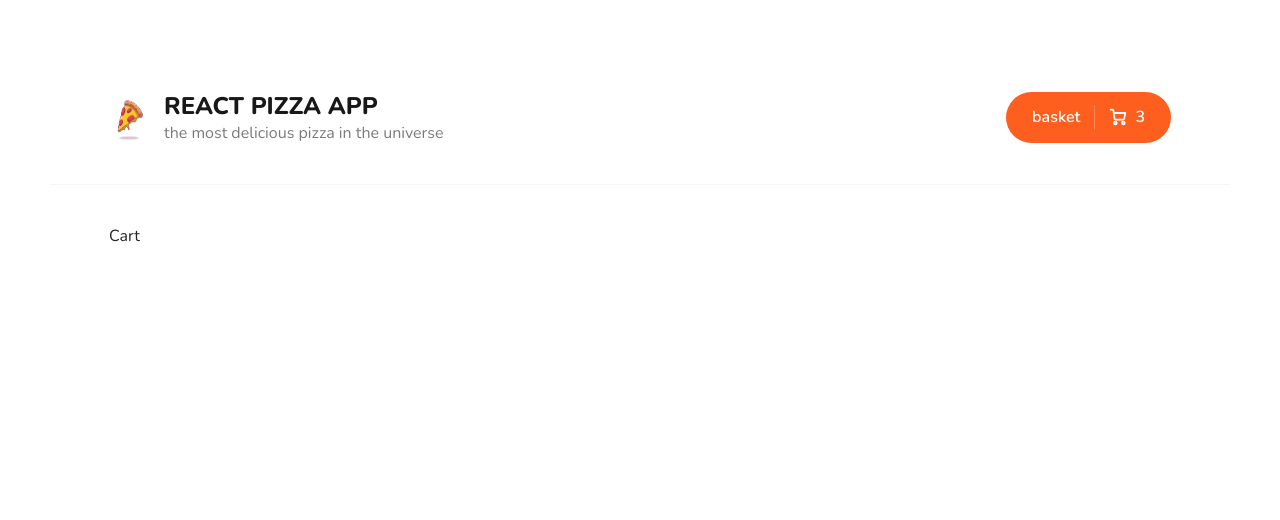
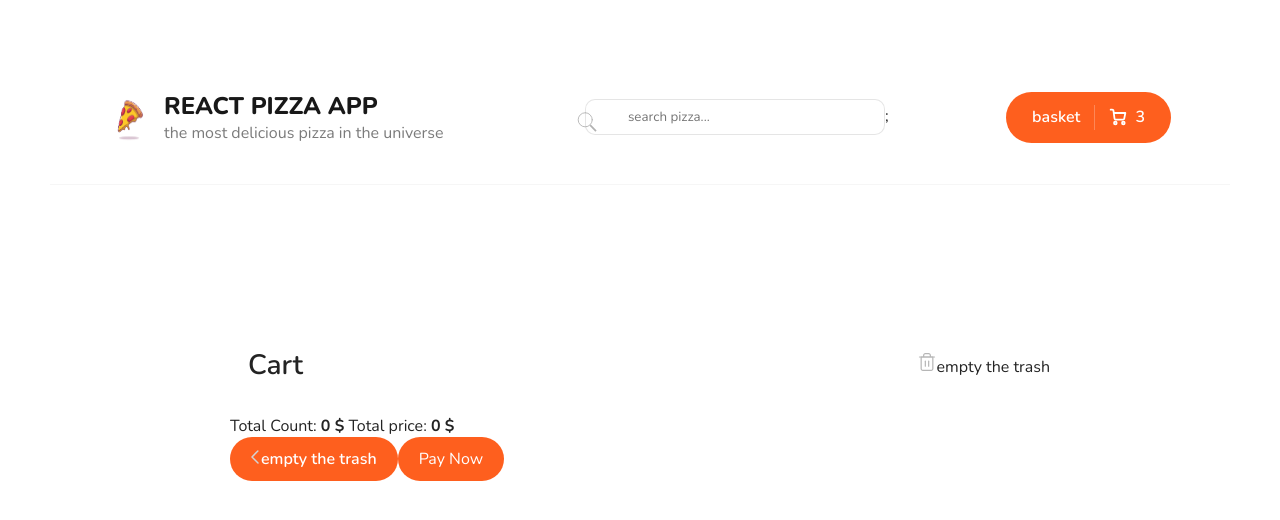
Before and after one commit to UnderaWater/pizza-app, a React (Create React App) app: page /cart in a window 1280 px wide. Shown: the top 520 px of the page. Built offline with nearby package versions, Linux system fonts and the light colour scheme.

Commit message:
add: added page cart and search component

```diff
--- a/src/components/Header.jsx
+++ b/src/components/Header.jsx
@@ -1,6 +1,7 @@
 import React from 'react';
 import { Link } from 'react-router-dom';
 import logo from '../assets/image/logo.webp';
+import Search from './Search';
 
 const Header = () => {
   return (
@@ -15,6 +16,7 @@ const Header = () => {
             </div>
           </div>
         </Link>
+        <Search />
         <div className="header__cart">
           <Link to="/cart" className="button button--cart">
             <span>basket</span>
--- /dev/null
+++ b/src/components/Search/Search.module.scss
@@ -0,0 +1,26 @@
+.root {
+  position: relative;
+}
+
+.input {
+  border: 1px solid rgba(0, 0, 0, 0.1);
+  padding: 8px 15px;
+  padding-left: 42px;
+  width: 300px;
+  border-radius: 10px;
+  transition: all 0.15s ease-in-out;
+
+  &:focus {
+    border: 2px solid rgba(0, 0, 0, 0.1);
+    width: 400px;
+  }
+}
+
+.icon {
+  width: 24px;
+  height: 22px;
+  opacity: 0.3;
+  position: relative;
+  left: 14px;
+  top: 12px;
+}
--- /dev/null
+++ b/src/components/Search/index.jsx
@@ -0,0 +1,44 @@
+import React from 'react';
+
+import styles from './Search.module.scss';
+
+const Search = () => {
+  return (
+    <div className={styles.root}>
+      <svg
+        className={styles.icon}
+        enable-background="new 0 0 50 50"
+        height="50px"
+        id="Layer_1"
+        version="1.1"
+        viewBox="0 0 50 50"
+        width="50px"
+        xmlns="http://www.w3.org/2000/svg">
+        <rect fill="none" height="50" width="50" />
+        <circle
+          cx="21"
+          cy="20"
+          fill="none"
+          r="16"
+          stroke="#000000"
+          stroke-linecap="round"
+          stroke-miterlimit="10"
+          stroke-width="2"
+        />
+        <line
+          fill="none"
+          stroke="#000000"
+          stroke-miterlimit="10"
+          stroke-width="4"
+          x1="32.229"
+          x2="45.5"
+          y1="32.229"
+          y2="45.5"
+        />
+      </svg>
+      <input className={styles.input} placeholder="search pizza..." />;
+    </div>
+  );
+};
+
+export default Search;
--- a/src/pages/Cart.jsx
+++ b/src/pages/Cart.jsx
@@ -1,7 +1,113 @@
 import React from 'react';
+import { Link } from 'react-router-dom';
 
 const Cart = () => {
-  return <div>Cart</div>;
+  return (
+    <div className="container container--cart">
+      <div className="cart">
+        <div className="cart__top">
+          <h2 className="content__title">
+            <svg
+              width="18"
+              height="18"
+              viewBox="0 0 18 18"
+              fill="none"
+              xmlns="http://www.w3.org/2000/svg">
+              <path
+                d="M6.33333 16.3333C7.06971 16.3333 7.66667 15.7364 7.66667 15C7.66667 14.2636 7.06971 13.6667 6.33333 13.6667C5.59695 13.6667 5 14.2636 5 15C5 15.7364 5.59695 16.3333 6.33333 16.3333Z"
+                stroke="white"
+                strokeWidth="1.8"
+                strokeLinecap="round"
+                strokeLinejoin="round"></path>
+              <path
+                d="M14.3333 16.3333C15.0697 16.3333 15.6667 15.7364 15.6667 15C15.6667 14.2636 15.0697 13.6667 14.3333 13.6667C13.597 13.6667 13 14.2636 13 15C13 15.7364 13.597 16.3333 14.3333 16.3333Z"
+                stroke="white"
+                strokeWidth="1.8"
+                strokeLinecap="round"
+                strokeLinejoin="round"></path>
+              <path
+                d="M4.78002 4.99999H16.3334L15.2134 10.5933C15.1524 10.9003 14.9854 11.176 14.7417 11.3722C14.4979 11.5684 14.1929 11.6727 13.88 11.6667H6.83335C6.50781 11.6694 6.1925 11.553 5.94689 11.3393C5.70128 11.1256 5.54233 10.8295 5.50002 10.5067L4.48669 2.82666C4.44466 2.50615 4.28764 2.21182 4.04482 1.99844C3.80201 1.78505 3.48994 1.66715 3.16669 1.66666H1.66669"
+                stroke="white"
+                strokeWidth="1.8"
+                strokeLinecap="round"
+                strokeLinejoin="round"></path>
+            </svg>
+            Cart
+          </h2>
+          <div className="cart__clear">
+            <svg
+              width="20"
+              height="20"
+              viewBox="0 0 20 20"
+              fill="none"
+              xmlns="http://www.w3.org/2000/svg">
+              <path
+                d="M2.5 5H4.16667H17.5"
+                stroke="#B6B6B6"
+                strokeWidth="1.2"
+                strokeLinecap="round"
+                strokeLinejoin="round"></path>
+              <path
+                d="M6.66663 5.00001V3.33334C6.66663 2.89131 6.84222 2.46739 7.15478 2.15483C7.46734 1.84227 7.89127 1.66667 8.33329 1.66667H11.6666C12.1087 1.66667 12.5326 1.84227 12.8451 2.15483C13.1577 2.46739 13.3333 2.89131 13.3333 3.33334V5.00001M15.8333 5.00001V16.6667C15.8333 17.1087 15.6577 17.5326 15.3451 17.8452C15.0326 18.1577 14.6087 18.3333 14.1666 18.3333H5.83329C5.39127 18.3333 4.96734 18.1577 4.65478 17.8452C4.34222 17.5326 4.16663 17.1087 4.16663 16.6667V5.00001H15.8333Z"
+                stroke="#B6B6B6"
+                strokeWidth="1.2"
+                strokeLinecap="round"
+                strokeLinejoin="round"></path>
+              <path
+                d="M8.33337 9.16667V14.1667"
+                stroke="#B6B6B6"
+                strokeWidth="1.2"
+                strokeLinecap="round"
+                strokeLinejoin="round"></path>
+              <path
+                d="M11.6666 9.16667V14.1667"
+                stroke="#B6B6B6"
+                strokeWidth="1.2"
+                strokeLinecap="round"
+                strokeLinejoin="round"></path>
+            </svg>
+
+            <span>empty the trash</span>
+          </div>
+        </div>
+        <div className="content__items"></div>
+        <div className="cart__bottom">
+          <div className="cart__bottom-details">
+            <span>
+              {' '}
+              Total Count: <b>0 $</b>{' '}
+            </span>
+            <span>
+              {' '}
+              Total price: <b>0 $</b>{' '}
+            </span>
+          </div>
+          <div className="cart__bottom-buttons">
+            <Link to="/" className="button button--outline button--add go-back-btn">
+              <svg
+                width="8"
+                height="14"
+                viewBox="0 0 8 14"
+                fill="none"
+                xmlns="http://www.w3.org/2000/svg">
+                <path
+                  d="M7 13L1 6.93015L6.86175 1"
+                  stroke="#D3D3D3"
+                  strokeWidth="1.5"
+                  strokeLinecap="round"
+                  strokeLinejoin="round"></path>
+              </svg>
+
+              <span>empty the trash</span>
+            </Link>
+            <div className="button pay-btn">
+              <span>Pay Now</span>
+            </div>
+          </div>
+        </div>
+      </div>
+    </div>
+  );
 };
 
 export default Cart;
```
